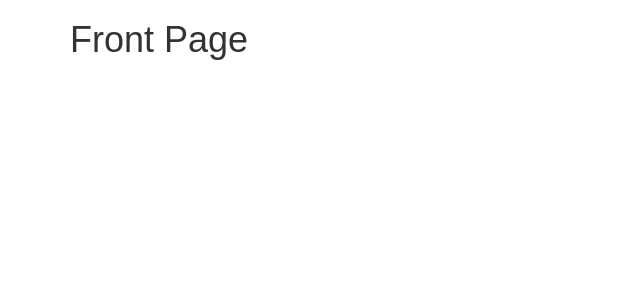
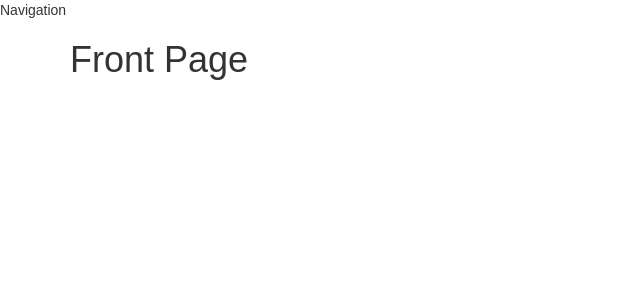
Before and after one commit to jss530/frontpage, a React (Create React App) app: page / in a window 1280 px wide. Shown: the top 300 px of the page, without its empty margins (0-640 px from the left). Built offline with nearby package versions, Linux system fonts and the light colour scheme.

Commit message:
finished initial navigation component, added to App.js

```diff
--- a/src/App.js
+++ b/src/App.js
@@ -1,11 +1,15 @@
 import React, { Component } from 'react';
 import './App.css';
+import Navigation from './components/Navigation';
 
 class App extends Component {
   render() {
     return (
-      <div className="container">
-        <h1>Front Page</h1>
+      <div>
+        <Navigation />
+        <div className="container">
+          <h1>Front Page</h1>
+        </div>
       </div>
     );
   }
--- a/src/components/Navigation.js
+++ b/src/components/Navigation.js
@@ -0,0 +1,11 @@
+import React from 'react';
+
+class Navigation extends React.Component {
+  render() {
+    return (
+      <div>Navigation</div>
+    )
+  }
+}
+
+export default Navigation;
```
